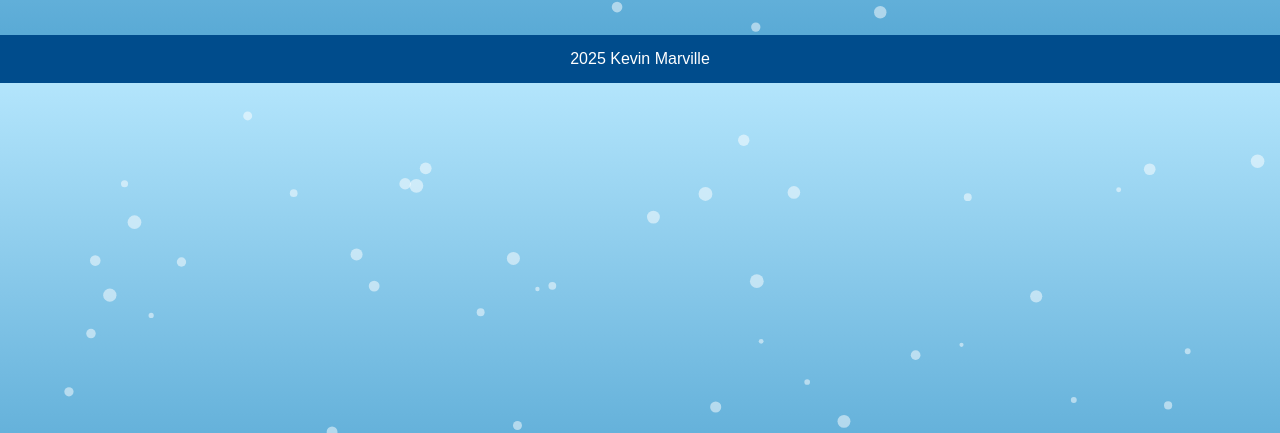
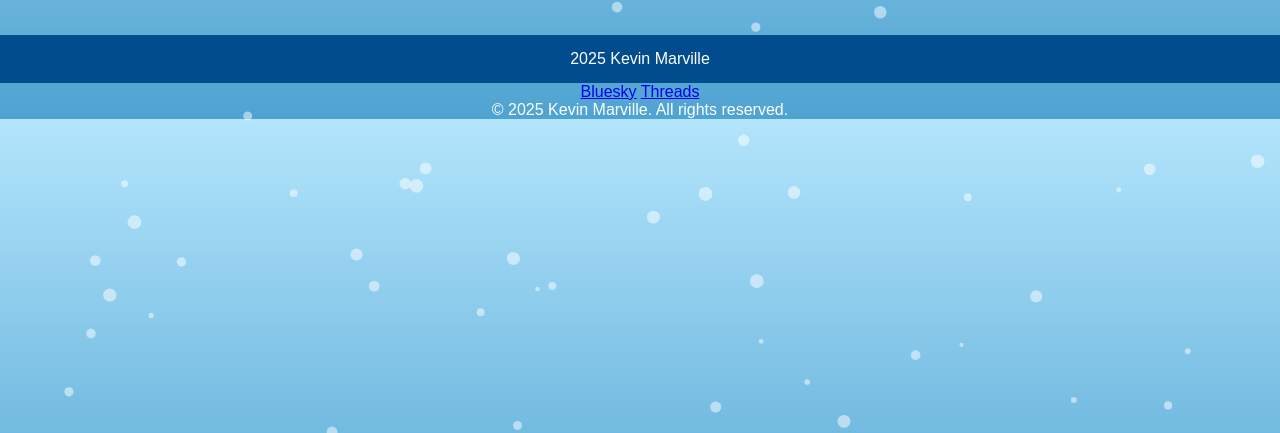
Before and after one commit to Kvnbbg/suivi-table-ronde, a plain HTML site: page waterRoom.html in a window 1280 px wide. Shown: the part 367-800 px from the top of the page. Drawn offline with Linux system fonts and the light colour scheme.

Commit message:
Update waterRoom.html

```diff
--- a/waterRoom.html
+++ b/waterRoom.html
@@ -240,5 +240,13 @@
             document.documentElement.lang = document.documentElement.lang === "fr" ? "en" : "fr";
         }
     </script>
+      <!-- Footer -->
+  <footer>
+    <div class="social-links">
+      <a href="https://bsky.app/profile/techandstream.bsky.social" target="_blank">Bluesky</a>
+      <a href="https://my.bio/kvnbbg" target="_blank">Threads</a>
+    </div>
+    <p>&copy; 2025 Kevin Marville. All rights reserved.</p>
+  </footer>
 </body>
 </html>
```
